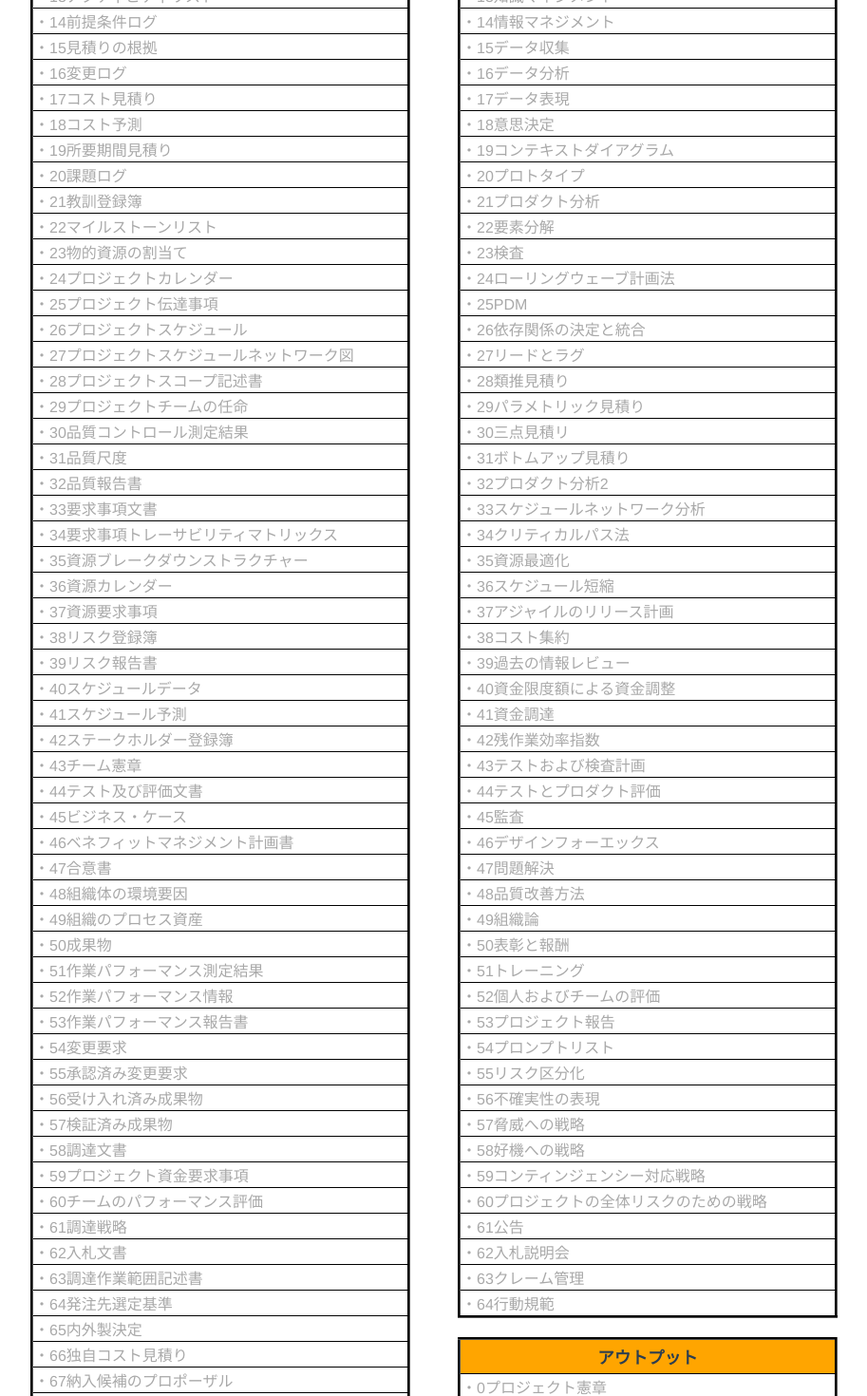
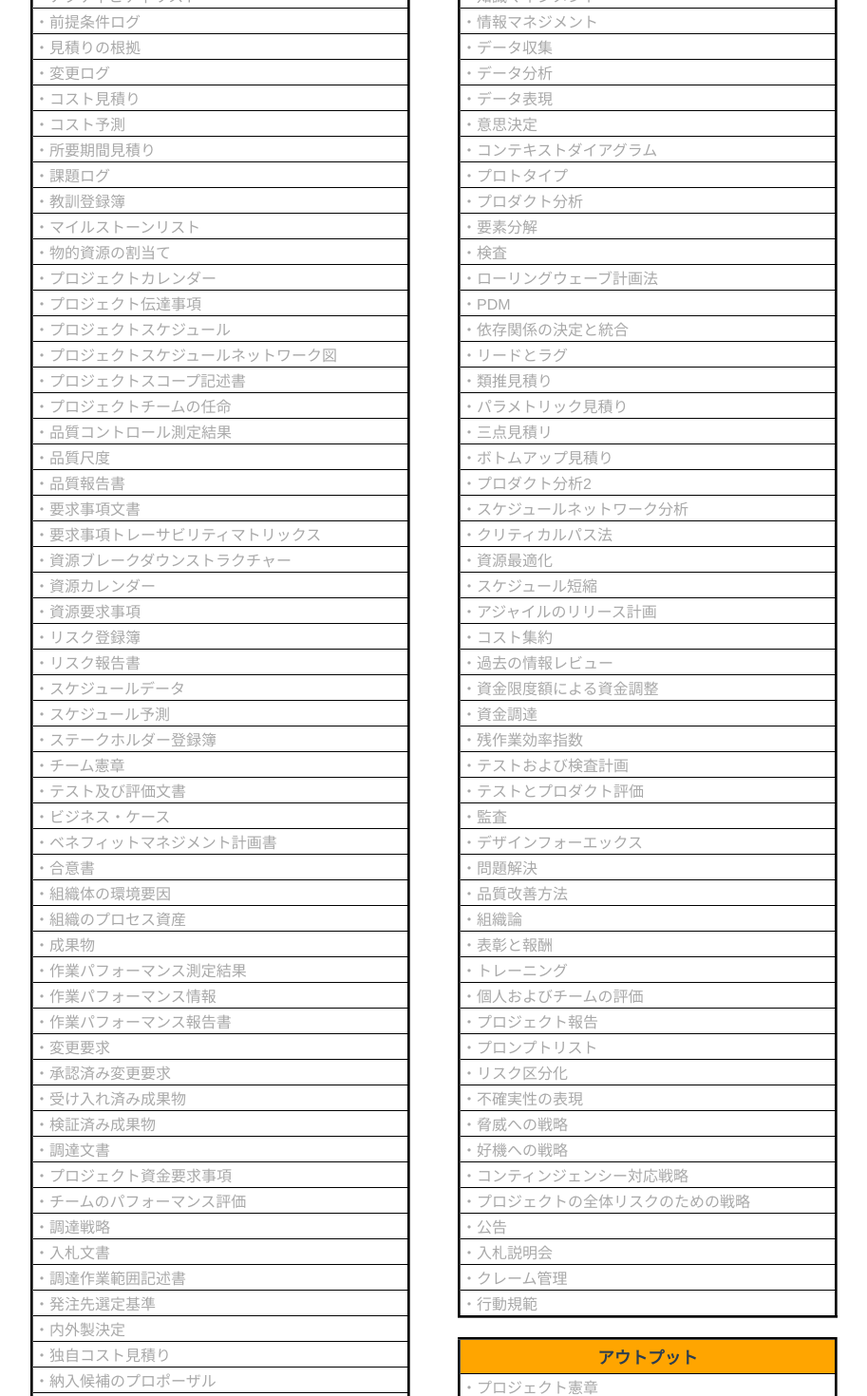
Before and after one commit to codesmith/pmbok-process, a Vue app: page /itto in a window 1280 px wide. Shown: the part 520-1990 px from the top of the page at 95% size, without its empty margins (16-929 px from the left). Built offline with nearby package versions, Linux system fonts and the light colour scheme.

Commit message:
番号削除と強調方法変更

```diff
--- a/src/components/tables/InputsTable.vue
+++ b/src/components/tables/InputsTable.vue
@@ -17,7 +17,7 @@
               'active': routedProcessesElement.inputs.includes(index),
               'inactive': !routedProcessesElement.inputs.includes(index)
             }"
-          >・{{index}}{{inputsTableElement.name}}</router-link>
+          >・{{inputsTableElement.name}}</router-link>
         </td>
       </tr>
     </table>
@@ -41,8 +41,10 @@ export default {
   color: darkgrey;
 }
 .active {
-  color: red;
-  font-size: large;
+  background-color: darkblue;
+  color: white;
+  padding: 0.5% 5%;
+  border-radius: 40px 40px 40px 40px;
 }
 a {
   text-decoration: none;
--- a/src/components/tables/OutputsTable.vue
+++ b/src/components/tables/OutputsTable.vue
@@ -17,7 +17,7 @@
               'active': routedProcessesElement.outputs.includes(index),
               'inactive': !routedProcessesElement.outputs.includes(index)
             }"
-          >・{{index}}{{outputsTableElement.name}}</router-link>
+          >・{{outputsTableElement.name}}</router-link>
         </td>
       </tr>
     </table>
@@ -41,8 +41,10 @@ export default {
   color: darkgrey;
 }
 .active {
-  color: red;
-  font-size: large;
+  background-color: red;
+  color: white;
+  padding: 0.5% 5%;
+  border-radius: 40px 40px 40px 40px;
 }
 a {
   text-decoration: none;
--- a/src/components/tables/TandtTable.vue
+++ b/src/components/tables/TandtTable.vue
@@ -17,7 +17,7 @@
               'active': routedProcessesElement.tandt.includes(index),
               'inactive': !routedProcessesElement.tandt.includes(index)
             }"
-          >・{{index}}{{tandtTableElement.name}}</router-link>
+          >・{{tandtTableElement.name}}</router-link>
         </td>
       </tr>
     </table>
@@ -41,8 +41,10 @@ export default {
   color: darkgrey;
 }
 .active {
-  color: red;
-  font-size: large;
+  background-color: green;
+  color: white;
+  padding: 0.5% 5%;
+  border-radius: 40px 40px 40px 40px;
 }
 
 a {
```
